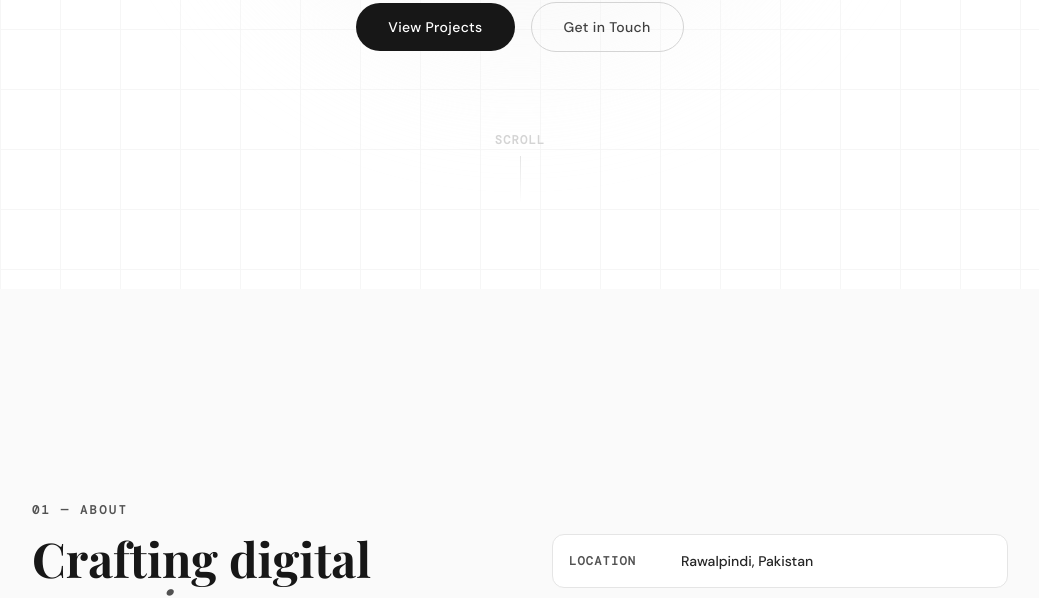
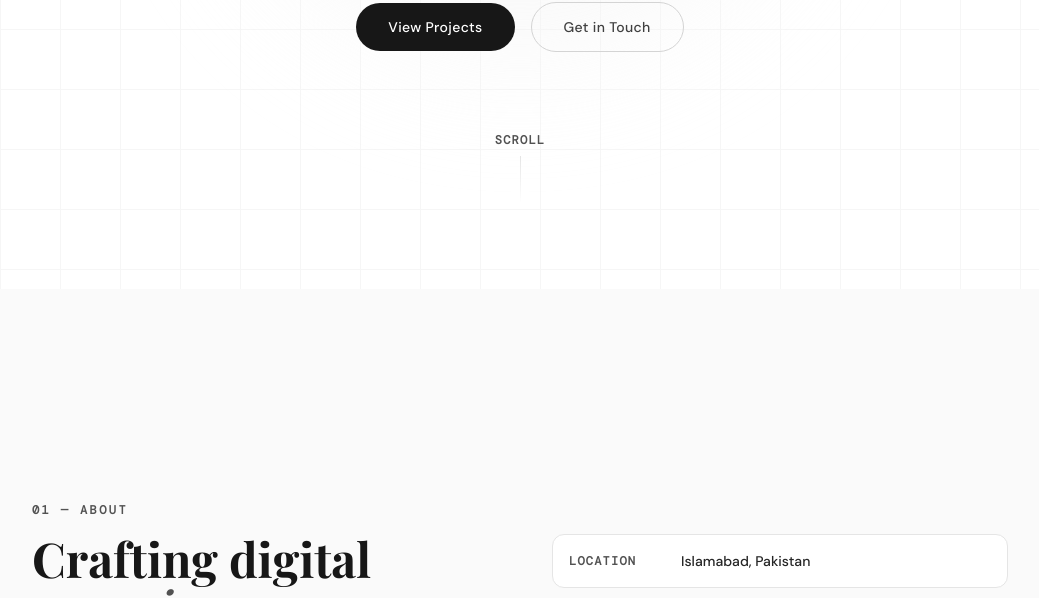
Before and after one commit to SusheelK7/Portfolio, a React (Vite) app: page / in a window 1280 px wide. Shown: the part 511-1109 px from the top of the page, without its empty margins (120-1159 px from the left). Built offline with nearby package versions, Linux system fonts and the light colour scheme; a web font is replaced by a local one.

Commit message:
update location references and enhance text styling for consistency

```diff
--- a/src/components/About.jsx
+++ b/src/components/About.jsx
@@ -34,7 +34,7 @@ export default function About() {
           {/* Right – quick facts */}
           <div className="grid grid-cols-1 gap-4">
             {[
-              { label: "Location", value: "Rawalpindi, Pakistan" },
+              { label: "Location", value: "Islamabad, Pakistan" },
               { label: "Education", value: "BSCS — Air University Islamabad" },
               { label: "Graduation", value: "2023 – 2027" },
               { label: "Focus", value: "Full Stack Web Development" },
--- a/src/components/Education.jsx
+++ b/src/components/Education.jsx
@@ -19,7 +19,7 @@ export default function Education() {
         <div className="reveal reveal-delay-1 bg-neutral-50 dark:bg-neutral-900 rounded-2xl border border-neutral-100 dark:border-neutral-800 p-8 md:p-10 mb-8">
           <div className="flex flex-col md:flex-row md:justify-between md:items-start gap-4">
             <div>
-              <p className="font-mono text-xs tracking-widest uppercase text-neutral-600 dark:text-neutral-400 mb-2">
+              <p className="font-mono text-xs tracking-widest uppercase font-extrabold text-neutral-600 dark:text-neutral-400 mb-2">
                 Degree
               </p>
               <h3 className="font-display text-2xl font-bold text-neutral-900 dark:text-white mb-1">
@@ -36,7 +36,7 @@ export default function Education() {
               <span className="inline-block px-4 py-2 rounded-full border border-neutral-200 dark:border-neutral-700 font-mono text-xs text-neutral-700 dark:text-neutral-400">
                 2023 – 2027
               </span>
-              <p className="font-mono text-xs text-neutral-300 dark:text-neutral-400 mt-2">
+              <p className="font-mono text-xs text-neutral-600 font-extrabold dark:text-neutral-400 mt-2">
                 In Progress
               </p>
             </div>
--- a/src/components/Footer.jsx
+++ b/src/components/Footer.jsx
@@ -8,8 +8,8 @@ export default function Footer() {
         <p className="font-body font-light text-xs text-neutral-600 dark:text-neutral-400 text-center">
           © {new Date().getFullYear()} Susheel Kumar — Full Stack MERN Developer
         </p>
-        <p className="font-mono text-xs text-neutral-300 dark:text-neutral-400 font-extrabold">
-          Rawalpindi, Pakistan
+        <p className="font-mono text-xs text-neutral-600 dark:text-neutral-400 font-extrabold">
+          Islamabad, Pakistan
         </p>
       </div>
     </footer>
--- a/src/components/Hero.jsx
+++ b/src/components/Hero.jsx
@@ -54,7 +54,7 @@ export default function Hero() {
         </div>
 
         {/* Scroll indicator */}
-        <div className="reveal reveal-delay-5 mt-20 flex flex-col items-center gap-2 text-neutral-300 dark:text-neutral-400 font-extrabold">
+        <div className="reveal reveal-delay-5 mt-20 flex flex-col items-center gap-2 text-neutral-600 dark:text-neutral-400 font-extrabold">
           <span className="font-mono text-xs tracking-widest">SCROLL</span>
           <div className="w-px h-12 bg-gradient-to-b from-neutral-300 to-transparent dark:from-neutral-700 animate-pulse" />
         </div>
```
